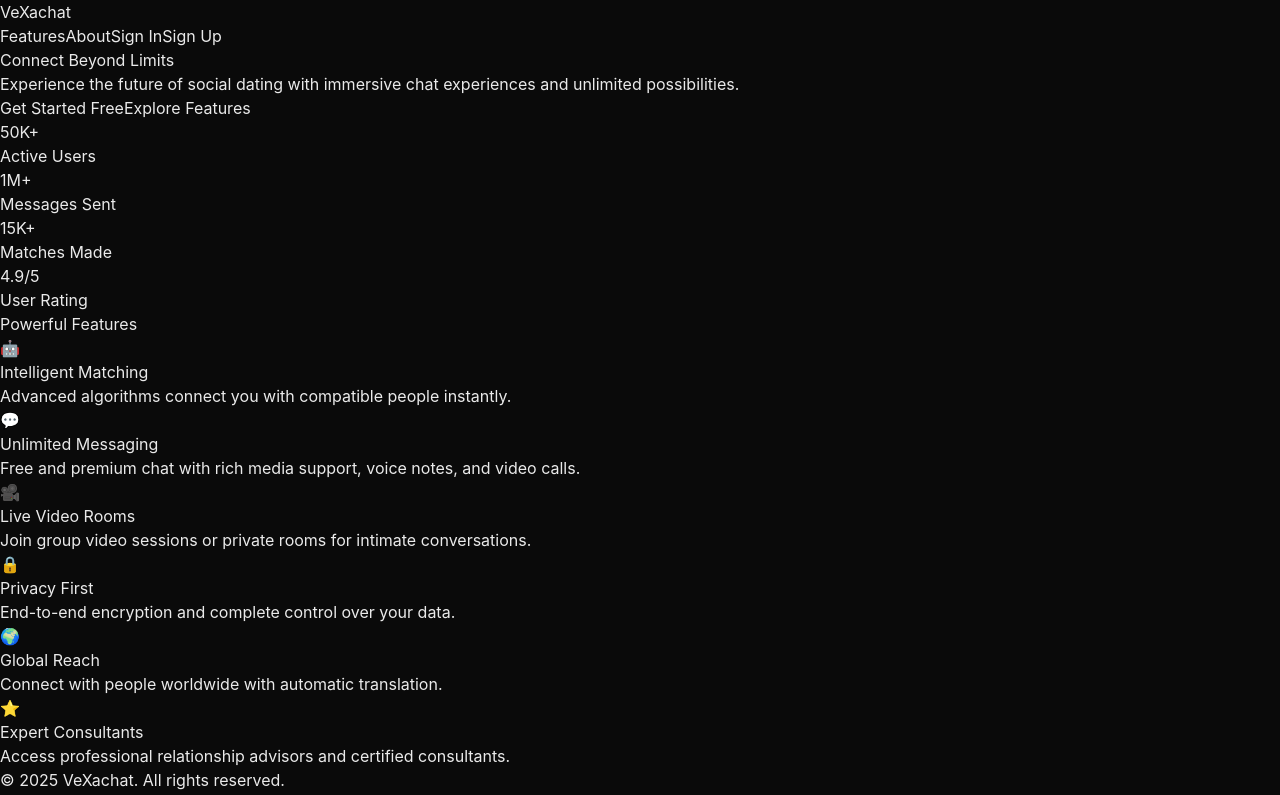
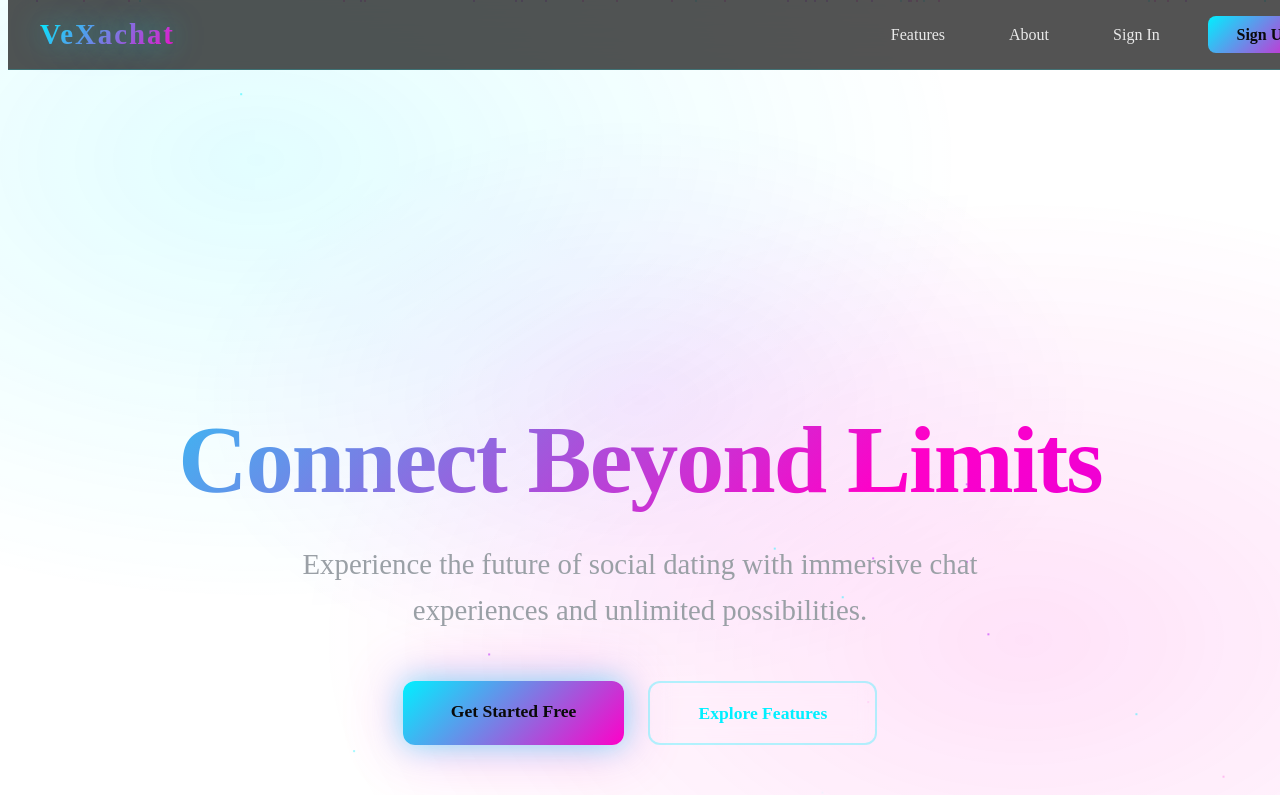
Before and after one commit to t46d/vch, a Next.js app: page / in a window 1280 px wide. Shown: the top 795 px of the page. Built offline with nearby package versions, Linux system fonts and the light colour scheme.

Commit message:
Update globals.css

```diff
--- a/src/globals.css
+++ b/src/globals.css
@@ -1,199 +1,397 @@
-@tailwind base;
-@tailwind components;
-@tailwind utilities;
+/* ============================================
+   VEXACHAT HOME PAGE STYLES (Main Design)
+   ============================================ */
 
-* {
-  box-sizing: border-box;
-  margin: 0;
-  padding: 0;
+.vexachat-home {
+  position: relative;
 }
 
-html {
-  scroll-behavior: smooth;
+/* Animated Background */
+.animated-bg {
+  position: fixed;
+  top: 0;
+  left: 0;
+  width: 100%;
+  height: 100%;
+  z-index: -2;
+  background:
+    radial-gradient(ellipse at 20% 20%, rgba(0, 240, 255, 0.15) 0%, transparent 50%),
+    radial-gradient(ellipse at 80% 80%, rgba(255, 0, 200, 0.15) 0%, transparent 50%),
+    radial-gradient(ellipse at 50% 50%, rgba(181, 0, 255, 0.1) 0%, transparent 50%);
+  animation: backgroundPulse 10s ease-in-out infinite;
 }
 
-html,
-body,
-#__next {
-  height: 100%;
+@keyframes backgroundPulse {
+  0%, 100% { opacity: 0.5; }
+  50% { opacity: 0.8; }
 }
 
-body {
-  background: #0A0A0A;
-  color: #EAEAEA;
-  font-family: 'Inter', -apple-system, BlinkMacSystemFont, 'Segoe UI', Roboto, 'Helvetica Neue', Arial, sans-serif;
-  overflow-x: hidden;
-  -webkit-font-smoothing: antialiased;
-  -moz-osx-font-smoothing: grayscale;
+/* Floating Particles */
+.particles {
+  position: fixed;
+  top: 0;
+  left: 0;
+  width: 100%;
+  height: 100%;
+  z-index: -1;
+  overflow: hidden;
 }
 
-::-webkit-scrollbar {
-  width: 10px;
-  height: 10px;
+.particle {
+  position: absolute;
+  width: 2px;
+  height: 2px;
+  background: rgba(0, 240, 255, 0.6);
+  border-radius: 50%;
+  animation: float 20s infinite;
 }
 
-::-webkit-scrollbar-track {
-  background: rgba(10, 10, 10, 0.5);
+@keyframes float {
+  0% {
+    transform: translateY(100vh) translateX(0);
+    opacity: 0;
+  }
+  10% {
+    opacity: 1;
+  }
+  90% {
+    opacity: 1;
+  }
+  100% {
+    transform: translateY(-100vh) translateX(100px);
+    opacity: 0;
+  }
 }
 
-::-webkit-scrollbar-thumb {
-  background: linear-gradient(135deg, #00F0FF, #FF00C8);
-  border-radius: 10px;
+/* Header */
+.vexachat-home header {
+  position: fixed;
+  top: 0;
+  width: 100%;
+  backdrop-filter: blur(20px);
+  background: rgba(10, 10, 10, 0.7);
+  border-bottom: 1px solid rgba(0, 240, 255, 0.2);
+  z-index: 1000;
+  padding: 1rem 2rem;
 }
 
-::-webkit-scrollbar-thumb:hover {
-  background: linear-gradient(135deg, #00F0FF, #B500FF);
+.vexachat-home .header-content {
+  max-width: 1400px;
+  margin: 0 auto;
+  display: flex;
+  justify-content: space-between;
+  align-items: center;
 }
 
-::selection {
-  background: rgba(0, 240, 255, 0.3);
-  color: #FFFFFF;
-}
-
-::-moz-selection {
-  background: rgba(0, 240, 255, 0.3);
-  color: #FFFFFF;
-}
-
-.glass {
-  background: rgba(255, 255, 255, 0.05);
-  backdrop-filter: blur(20px);
-  -webkit-backdrop-filter: blur(20px);
-  border: 1px solid rgba(255, 255, 255, 0.1);
-  box-shadow: 0 8px 32px 0 rgba(31, 38, 135, 0.15);
-}
-
-.glass-strong {
-  background: rgba(255, 255, 255, 0.08);
-  backdrop-filter: blur(30px);
-  -webkit-backdrop-filter: blur(30px);
-  border: 1px solid rgba(255, 255, 255, 0.15);
-  box-shadow: 0 8px 32px 0 rgba(31, 38, 135, 0.25);
-}
-
-.gradient-text {
-  background: linear-gradient(135deg, #00F0FF, #FF00C8, #B500FF);
-  background-size: 200% 200%;
+.vexachat-home .logo {
+  font-size: 1.8rem;
+  font-weight: 800;
+  background: linear-gradient(135deg, #00F0FF, #FF00C8);
   -webkit-background-clip: text;
   background-clip: text;
   color: transparent;
-  animation: gradient-shift 8s ease infinite;
+  text-shadow: 0 0 30px rgba(0, 240, 255, 0.5);
+  letter-spacing: 2px;
 }
 
-@keyframes gradient-shift {
-  0% {
-    background-position: 0% 50%;
+.vexachat-home nav {
+  display: flex;
+  gap: 2rem;
+  align-items: center;
+}
+
+.vexachat-home nav a {
+  color: #EAEAEA;
+  text-decoration: none;
+  transition: all 0.3s;
+  padding: 0.5rem 1rem;
+  border-radius: 8px;
+  position: relative;
+  font-weight: 500;
+}
+
+.vexachat-home nav a::before {
+  content: '';
+  position: absolute;
+  bottom: 0;
+  left: 50%;
+  width: 0;
+  height: 2px;
+  background: linear-gradient(90deg, #00F0FF, #FF00C8);
+  transition: all 0.3s;
+  transform: translateX(-50%);
+}
+
+.vexachat-home nav a:hover::before {
+  width: 100%;
+}
+
+.vexachat-home nav a:hover {
+  color: #00F0FF;
+}
+
+.vexachat-home nav a.signup-btn {
+  background: linear-gradient(135deg, #00F0FF, #FF00C8);
+  color: #0A0A0A !important;
+  font-weight: 700;
+  padding: 0.6rem 1.8rem;
+  border-radius: 8px;
+  transition: all 0.3s;
+  border: none;
+}
+
+.vexachat-home nav a.signup-btn:hover {
+  transform: translateY(-2px);
+  box-shadow: 0 10px 20px rgba(0, 240, 255, 0.3);
+}
+
+.vexachat-home nav a.signup-btn::before {
+  display: none;
+}
+
+/* Hero Section */
+.vexachat-home .hero {
+  min-height: 100vh;
+  display: flex;
+  align-items: center;
+  justify-content: center;
+  padding: 8rem 2rem 4rem;
+  position: relative;
+}
+
+.vexachat-home .hero-content {
+  max-width: 1200px;
+  text-align: center;
+  z-index: 1;
+}
+
+.vexachat-home .hero h1 {
+  font-size: clamp(3rem, 8vw, 6rem);
+  font-weight: 900;
+  margin-bottom: 1.5rem;
+  background: linear-gradient(135deg, #00F0FF 0%, #FF00C8 50%, #B500FF 100%);
+  -webkit-background-clip: text;
+  background-clip: text;
+  color: transparent;
+  animation: gradientShift 8s ease infinite;
+  background-size: 200% 200%;
+  line-height: 1.1;
+  letter-spacing: -2px;
+}
+
+@keyframes gradientShift {
+  0% { background-position: 0% 50%; }
+  50% { background-position: 100% 50%; }
+  100% { background-position: 0% 50%; }
+}
+
+.vexachat-home .hero p {
+  font-size: clamp(1.2rem, 3vw, 1.8rem);
+  color: #9AA0A6;
+  margin-bottom: 3rem;
+  max-width: 800px;
+  margin-left: auto;
+  margin-right: auto;
+  line-height: 1.6;
+}
+
+.vexachat-home .cta-buttons {
+  display: flex;
+  gap: 1.5rem;
+  justify-content: center;
+  flex-wrap: wrap;
+}
+
+.vexachat-home .btn {
+  padding: 1.2rem 3rem;
+  border: none;
+  border-radius: 12px;
+  font-size: 1.1rem;
+  font-weight: 700;
+  cursor: pointer;
+  transition: all 0.3s;
+  text-decoration: none;
+  display: inline-block;
+  position: relative;
+  overflow: hidden;
+}
+
+.vexachat-home .btn-primary {
+  background: linear-gradient(135deg, #00F0FF, #FF00C8);
+  color: #0A0A0A;
+  box-shadow: 0 0 30px rgba(0, 240, 255, 0.5), 0 0 60px rgba(255, 0, 200, 0.3);
+}
+
+.vexachat-home .btn-primary:hover {
+  transform: translateY(-3px);
+  box-shadow: 0 0 40px rgba(0, 240, 255, 0.7), 0 0 80px rgba(255, 0, 200, 0.5);
+}
+
+.vexachat-home .btn-secondary {
+  background: rgba(255, 255, 255, 0.05);
+  border: 2px solid rgba(0, 240, 255, 0.3);
+  color: #00F0FF;
+  backdrop-filter: blur(10px);
+}
+
+.vexachat-home .btn-secondary:hover {
+  background: rgba(0, 240, 255, 0.1);
+  border-color: #00F0FF;
+  box-shadow: 0 0 20px rgba(0, 240, 255, 0.3);
+}
+
+/* Features Section */
+.vexachat-home .features {
+  padding: 6rem 2rem;
+  max-width: 1400px;
+  margin: 0 auto;
+}
+
+.vexachat-home .features h2 {
+  text-align: center;
+  font-size: clamp(2.5rem, 5vw, 4rem);
+  margin-bottom: 4rem;
+  background: linear-gradient(135deg, #00F0FF, #B500FF);
+  -webkit-background-clip: text;
+  background-clip: text;
+  color: transparent;
+}
+
+.vexachat-home .features-grid {
+  display: grid;
+  grid-template-columns: repeat(auto-fit, minmax(300px, 1fr));
+  gap: 2rem;
+}
+
+.vexachat-home .feature-card {
+  background: rgba(255, 255, 255, 0.03);
+  border: 1px solid rgba(0, 240, 255, 0.2);
+  border-radius: 20px;
+  padding: 2.5rem;
+  backdrop-filter: blur(20px);
+  transition: all 0.4s;
+  position: relative;
+  overflow: hidden;
+}
+
+.vexachat-home .feature-card::before {
+  content: '';
+  position: absolute;
+  top: -50%;
+  left: -50%;
+  width: 200%;
+  height: 200%;
+  background: radial-gradient(circle, rgba(0, 240, 255, 0.1) 0%, transparent 70%);
+  opacity: 0;
+  transition: opacity 0.4s;
+}
+
+.vexachat-home .feature-card:hover::before {
+  opacity: 1;
+}
+
+.vexachat-home .feature-card:hover {
+  transform: translateY(-10px);
+  border-color: #00F0FF;
+  box-shadow: 0 20px 60px rgba(0, 240, 255, 0.2);
+}
+
+.vexachat-home .feature-icon {
+  font-size: 3rem;
+  margin-bottom: 1.5rem;
+  display: inline-block;
+}
+
+.vexachat-home .feature-card h3 {
+  font-size: 1.5rem;
+  margin-bottom: 1rem;
+  color: #00F0FF;
+}
+
+.vexachat-home .feature-card p {
+  color: #9AA0A6;
+  line-height: 1.6;
+}
+
+/* Stats Section */
+.vexachat-home .stats {
+  padding: 4rem 2rem;
+  background: rgba(0, 240, 255, 0.02);
+  border-top: 1px solid rgba(0, 240, 255, 0.1);
+  border-bottom: 1px solid rgba(0, 240, 255, 0.1);
+}
+
+.vexachat-home .stats-grid {
+  max-width: 1200px;
+  margin: 0 auto;
+  display: grid;
+  grid-template-columns: repeat(auto-fit, minmax(200px, 1fr));
+  gap: 3rem;
+  text-align: center;
+}
+
+.vexachat-home .stat-item h3 {
+  font-size: 3rem;
+  background: linear-gradient(135deg, #00F0FF, #FF00C8);
+  -webkit-background-clip: text;
+  background-clip: text;
+  color: transparent;
+  margin-bottom: 0.5rem;
+}
+
+.vexachat-home .stat-item p {
+  color: #9AA0A6;
+  font-size: 1.1rem;
+}
+
+/* Footer */
+.vexachat-home footer {
+  padding: 3rem 2rem;
+  text-align: center;
+  border-top: 1px solid rgba(0, 240, 255, 0.1);
+  background: rgba(10, 10, 10, 0.8);
+}
+
+.vexachat-home footer p {
+  color: #9AA0A6;
+  margin-bottom: 1rem;
+}
+
+.vexachat-home footer a {
+  color: #00F0FF;
+  text-decoration: none;
+  margin: 0 1rem;
+  transition: color 0.3s;
+}
+
+.vexachat-home footer a:hover {
+  color: #FF00C8;
+}
+
+/* Responsive */
+@media (max-width: 768px) {
+  .vexachat-home .header-content {
+    flex-direction: column;
+    gap: 1rem;
   }
-  50% {
-    background-position: 100% 50%;
+
+  .vexachat-home nav {
+    flex-wrap: wrap;
+    justify-content: center;
+    gap: 1rem;
   }
-  100% {
-    background-position: 0% 50%;
+
+  .vexachat-home .cta-buttons {
+    flex-direction: column;
+    align-items: center;
+  }
+
+  .vexachat-home .btn {
+    width: 100%;
+    max-width: 300px;
+  }
+
+  .vexachat-home .features-grid {
+    grid-template-columns: 1fr;
   }
 }
-
-@keyframes float {
-  0%,
-  100% {
-    transform: translateY(0px);
-  }
-  50% {
-    transform: translateY(-20px);
-  }
-}
-
-@keyframes glow {
-  0% {
-    box-shadow: 0 0 20px rgba(0, 240, 255, 0.5);
-  }
-  50% {
-    box-shadow: 0 0 40px rgba(255, 0, 200, 0.8);
-  }
-  100% {
-    box-shadow: 0 0 20px rgba(0, 240, 255, 0.5);
-  }
-}
-
-@keyframes slide-up {
-  from {
-    opacity: 0;
-    transform: translateY(30px);
-  }
-  to {
-    opacity: 1;
-    transform: translateY(0);
-  }
-}
-
-@keyframes fade-in {
-  from {
-    opacity: 0;
-  }
-  to {
-    opacity: 1;
-  }
-}
-
-.animate-float {
-  animation: float 6s ease-in-out infinite;
-}
-
-.animate-glow {
-  animation: glow 2s ease-in-out infinite;
-}
-
-.animate-slide-up {
-  animation: slide-up 0.5s ease-out;
-}
-
-.animate-fade-in {
-  animation: fade-in 0.3s ease-out;
-}
-
-.neon-text {
-  text-shadow: 0 0 10px rgba(0, 240, 255, 0.8),
-    0 0 20px rgba(0, 240, 255, 0.6),
-    0 0 30px rgba(0, 240, 255, 0.4);
-}
-
-.neon-text-pink {
-  text-shadow: 0 0 10px rgba(255, 0, 200, 0.8),
-    0 0 20px rgba(255, 0, 200, 0.6),
-    0 0 30px rgba(255, 0, 200, 0.4);
-}
-
-.container {
-  max-width: 1400px;
-  margin: 0 auto;
-  padding: 0 2rem;
-}
-
-@media (max-width: 768px) {
-  .container {
-    padding: 0 1rem;
-  }
-}
-
-.grid-auto-fit {
-  display: grid;
-  grid-template-columns: repeat(auto-fit, minmax(280px, 1fr));
-  gap: 1.5rem;
-}
-
-.spinner {
-  width: 50px;
-  height: 50px;
-  border: 4px solid rgba(0, 240, 255, 0.2);
-  border-top: 4px solid #00F0FF;
-  border-radius: 50%;
-  animation: spin 1s linear infinite;
-}
-
-@keyframes spin {
-  0% {
-    transform: rotate(0deg);
-  }
-  100% {
-    transform: rotate(360deg);
-  }
-}
```
